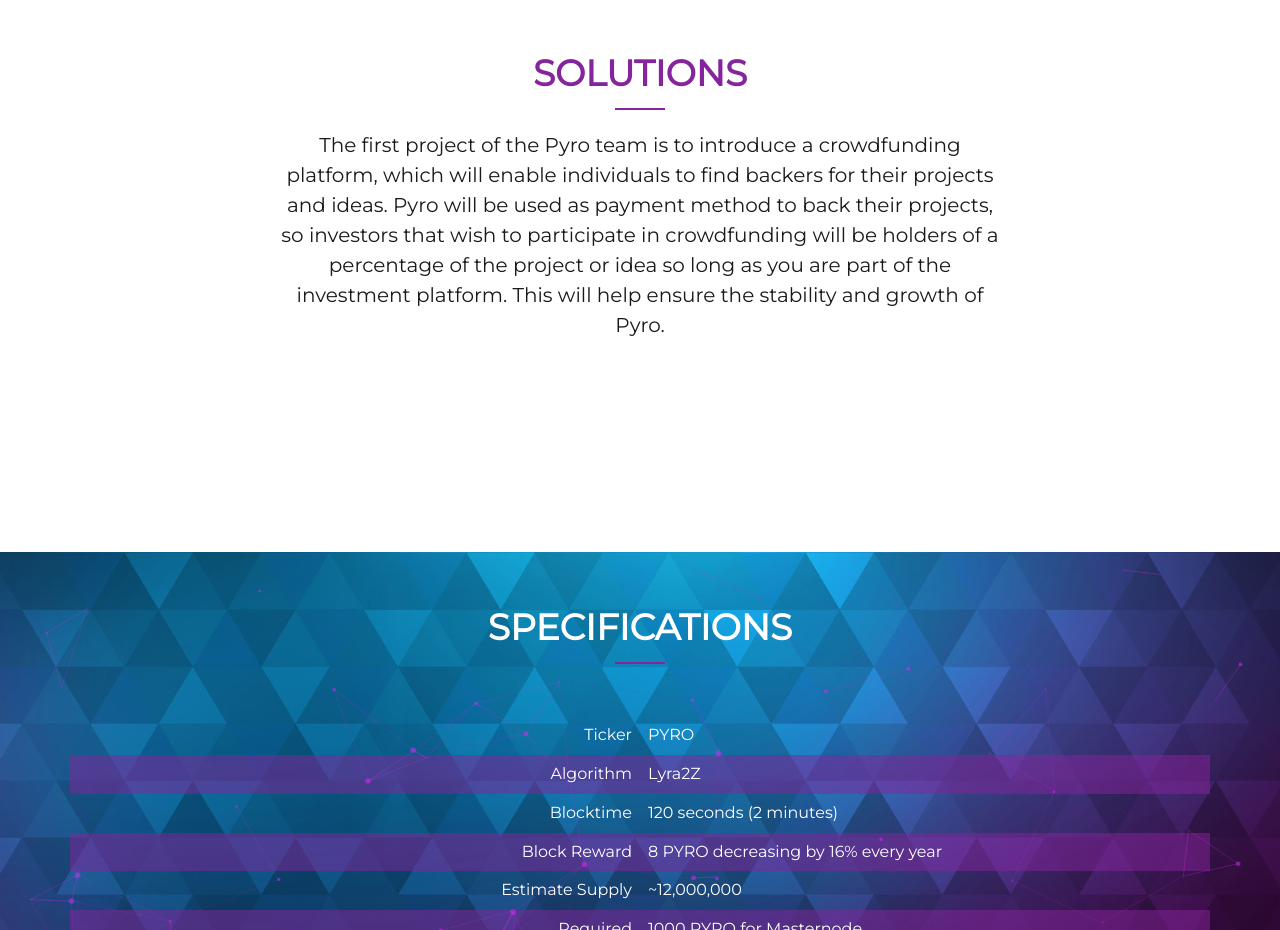
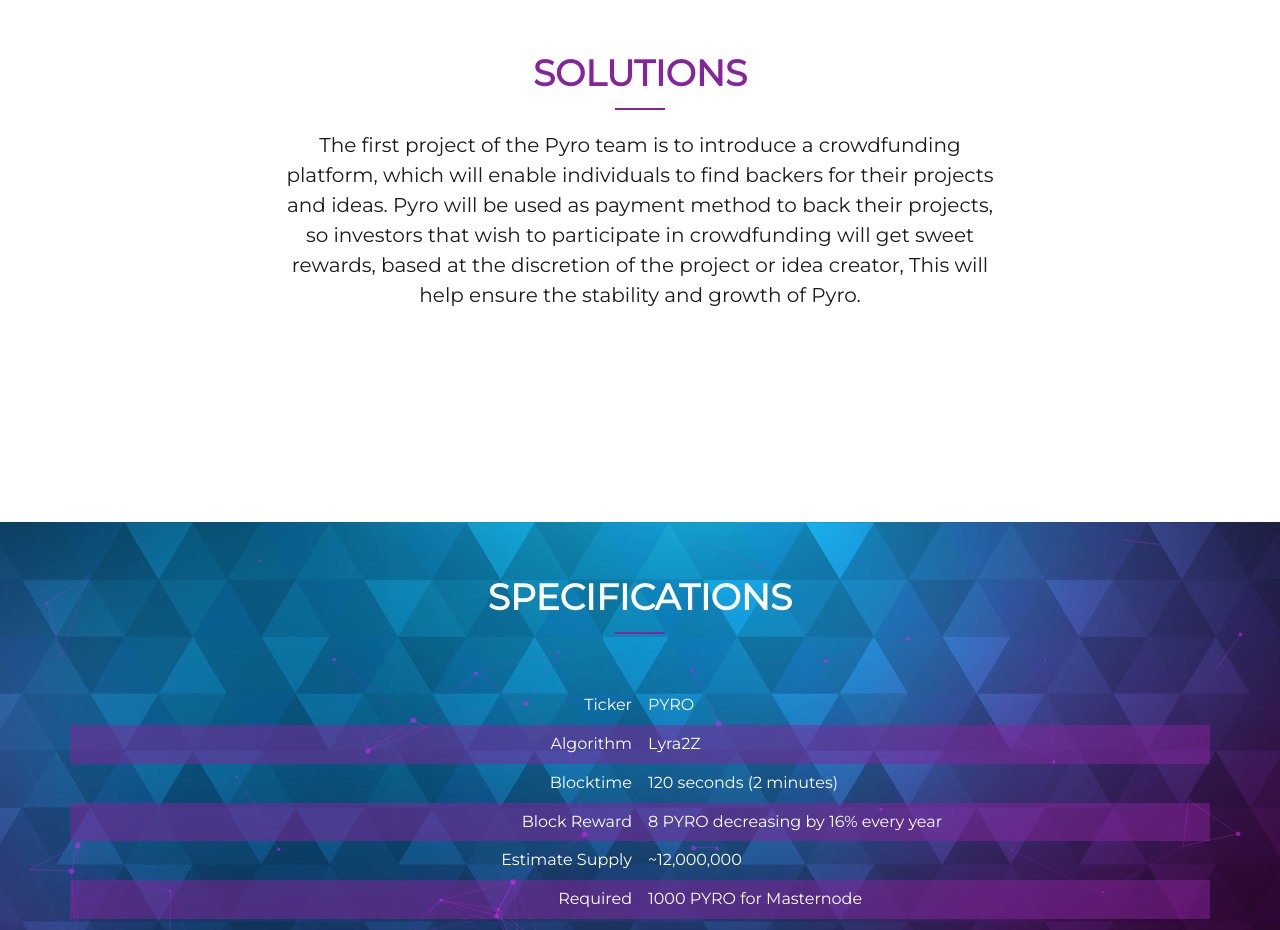
Before and after one commit to paradoxofvalue/paradoxofvalue.github.io, a plain HTML site: page index.html in a window 1280 px wide. Shown: the part 1320-2250 px from the top of the page. Drawn offline with nearby package versions, Linux system fonts and the light colour scheme; animation ran at ten frames a second; files whose address does not match are found by name.

Commit message:
text fix

```diff
--- a/index.html
+++ b/index.html
@@ -130,7 +130,7 @@
                     <h2>Solutions</h2>
                     <p>
                         The first project of the Pyro team is to introduce a crowdfunding platform, which will enable individuals to find backers for their projects and ideas.
-                        Pyro will be used as payment method to back their projects, so investors that wish to participate in crowdfunding will be holders of a percentage of the project or idea so long as you are part of the investment platform. This will help ensure the stability and growth of Pyro.
+                        Pyro will be used as payment method to back their projects, so investors that wish to participate in crowdfunding will get sweet rewards, based  at the discretion of the project or idea creator,  This will help ensure the stability and growth of Pyro.
                     </p>
                 </div>
             </div>
```
